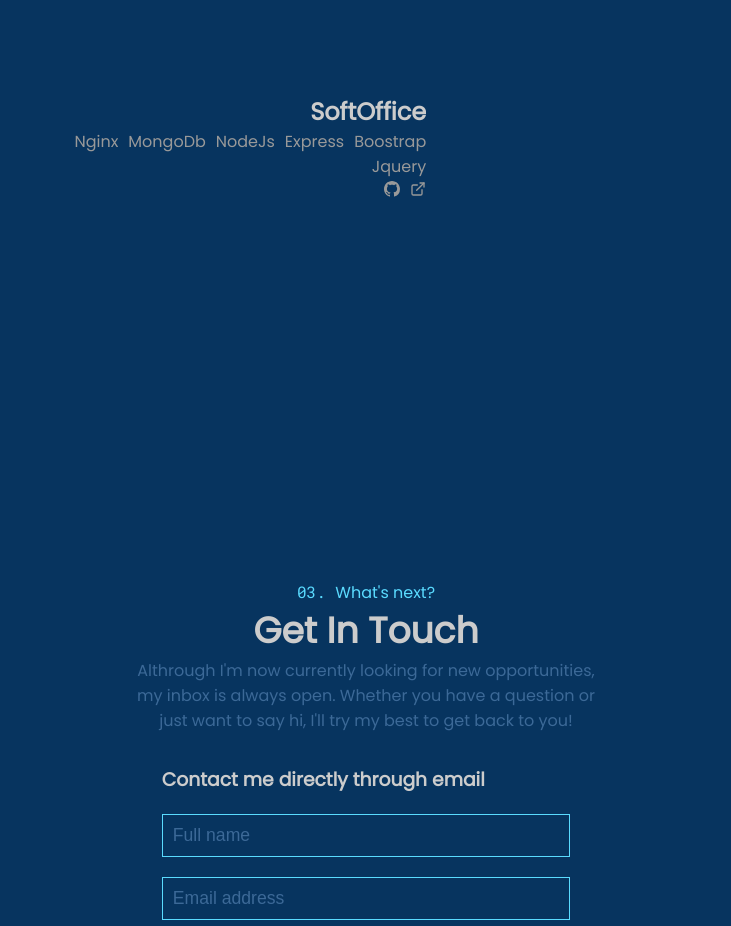
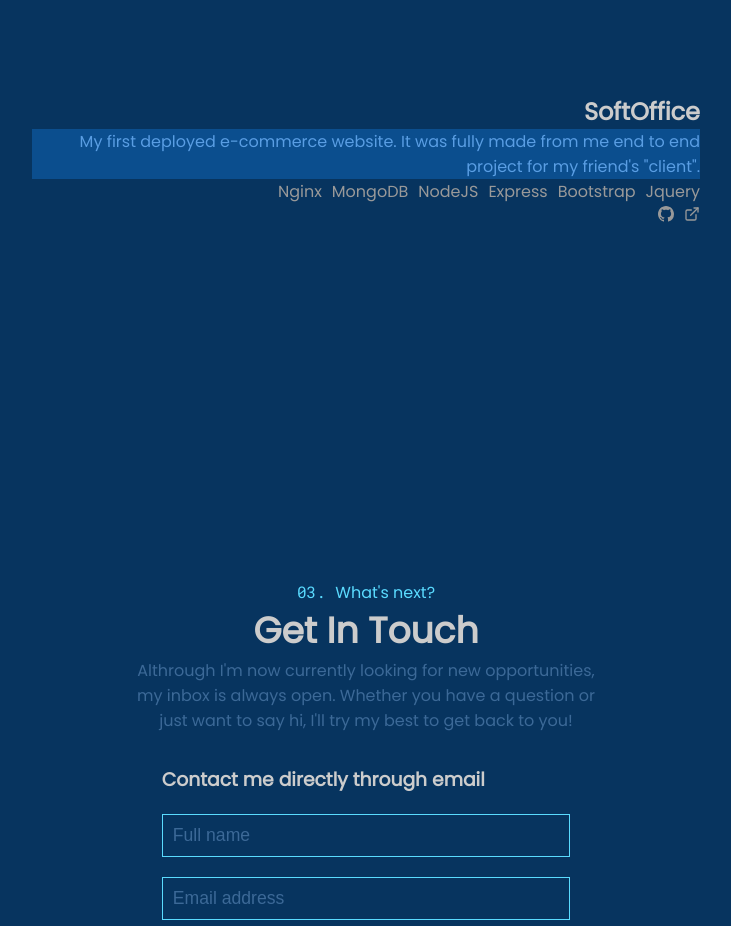
Before and after one commit to StroverIT/portfolio, a React (Create React App) app: page / in a window 1280 px wide. Shown: the part 1500-2426 px from the top of the page, without its empty margins (274-1005 px from the left). Built offline with nearby package versions, Linux system fonts and the light colour scheme.

Commit message:
Adding first project and adding showTech function

```diff
--- a/src/components/projects/Projects.jsx
+++ b/src/components/projects/Projects.jsx
@@ -28,6 +28,11 @@ const Projects = () => {
             technologies: ["Nginx", "MongoDB", "NodeJS", "Express", "Bootstrap", "Jquery"]
         }
     }
+    function showTechs(array){
+        return array.map(e=>{
+            return <li key={e}>{e}</li>
+        })
+    }
     return (
         <section className="projects">
       <h3 className="title title-color secondSection">Some Things I've Built</h3>
@@ -39,15 +44,11 @@ const Projects = () => {
                       <div className="container">
                           <a className="projects-title title-color">{projects.first.title}</a>
                           <p className="reading-text-color">
-
+                              {projects.first.description}
                           </p>
                           <ul className="technologies-left reading-text-color">
-                                <li>Nginx</li>
-                                <li>MongoDb</li>
-                                <li>NodeJs</li>
-                                <li>Express</li>
-                                <li>Boostrap</li>
-                                <li>Jquery</li>
+                              {showTechs(projects.first.technologies)}
+
                           </ul>
                           <section className="icons icons__right reading-text-color">
                                 <a><BsGithub /></a>
```
